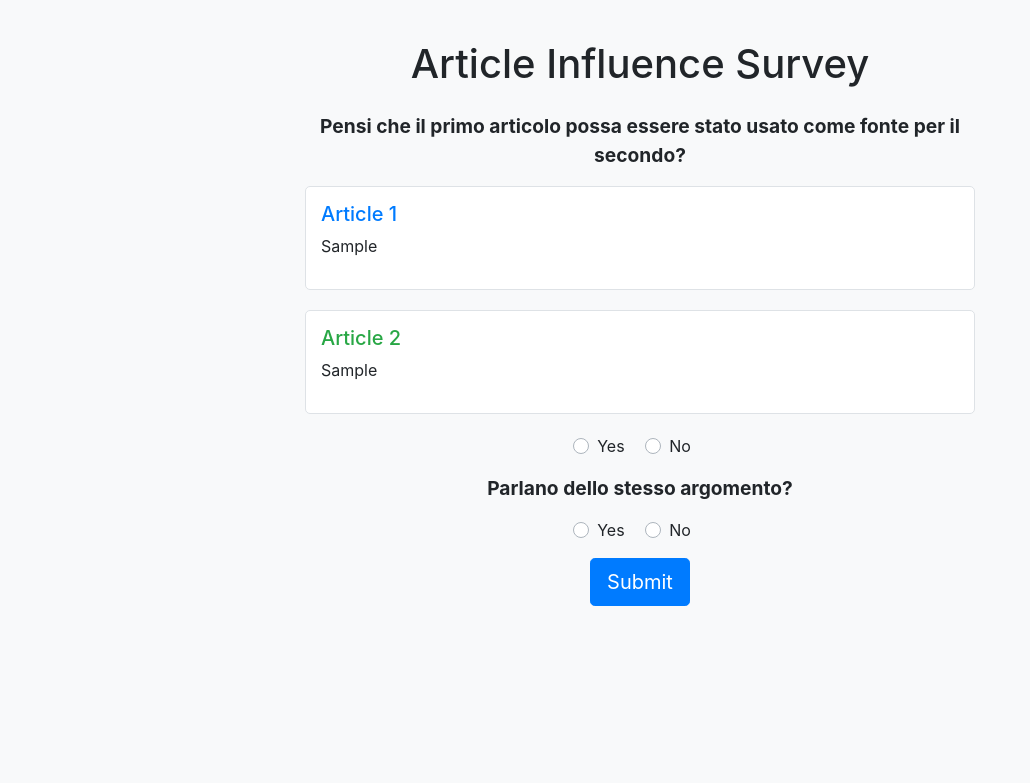
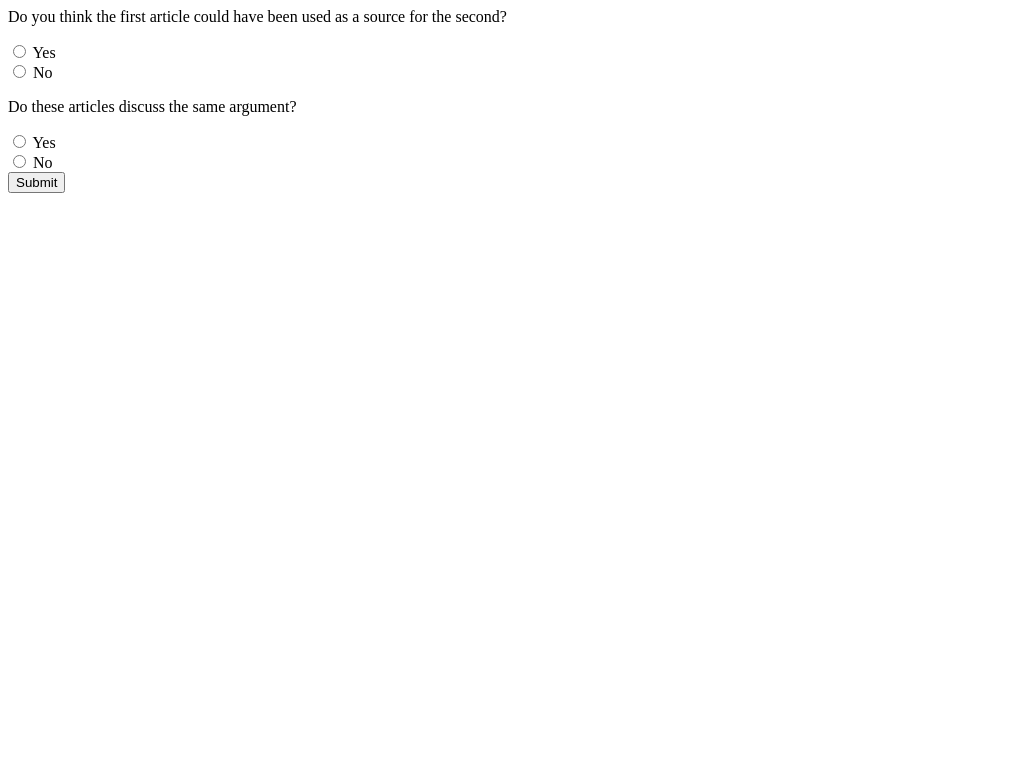
Before and after one commit to MatiasSalaris/surveyNewsAnalysis, a Flask app: template templates/survey.html in a window 1280 px wide. Shown: the top 783 px of the page, without its empty margins (0-1030 px from the left). Run offline with Flask 3, Linux system fonts and the light colour scheme; the template is opened without the code that fills it: most values are stand-ins (such as "Sample title", 1, 10 or a date in 2020); some libraries are stand-ins or nearby versions.

Commit message:
Update survey.html

```diff
--- a/templates/survey.html
+++ b/templates/survey.html
@@ -1,87 +1,32 @@
-<!DOCTYPE html>
-<html lang="en">
-<head>
-    <meta charset="UTF-8">
-    <meta name="viewport" content="width=device-width, initial-scale=1.0">
-    <title>Article Influence Survey</title>
-    <!-- Bootstrap CSS -->
-    <link href="https://maxcdn.bootstrapcdn.com/bootstrap/4.5.2/css/bootstrap.min.css" rel="stylesheet">
-    <style>
-        body {
-            background-color: #f8f9fa;
-            margin-top: 40px;
-        }
-        .container {
-            max-width: 700px;
-        }
-        .article-box {
-            padding: 15px;
-            background-color: #ffffff;
-            border: 1px solid #dee2e6;
-            border-radius: 5px;
-            margin-bottom: 20px;
-        }
-        .question {
-            font-weight: bold;
-            font-size: 1.2em;
-        }
-    </style>
-</head>
-<body>
-    <div class="container">
-        <h1 class="text-center mb-4">Article Influence Survey</h1>
-
-        <!-- First Question -->
-        <p class="question text-center">Pensi che il primo articolo possa essere stato usato come fonte per il secondo?</p>
-
-        <!-- Article 1 Box -->
-        <div class="article-box">
-            <h5 class="text-primary">Article 1</h5>
-            <p>{{ article1 }}</p>
-        </div>
-
-        <!-- Article 2 Box -->
-        <div class="article-box">
-            <h5 class="text-success">Article 2</h5>
-            <p>{{ article2 }}</p>
-        </div>
-
-        <!-- Survey Form -->
 <form action="/submit" method="POST" class="text-center">
     <input type="hidden" name="article1" value="{{ article1 }}">
     <input type="hidden" name="article2" value="{{ article2 }}">
 
-            <!-- First Question Response -->
+    <!-- First Question -->
     <div class="form-group">
+        <p class="question">Do you think the first article could have been used as a source for the second?</p>
         <div class="custom-control custom-radio custom-control-inline">
-                    <input type="radio" id="yesOption" name="response_source" value="Yes" class="custom-control-input" required>
-                    <label class="custom-control-label" for="yesOption">Yes</label>
+            <input type="radio" id="sourceYesOption" name="response_source" value="yes" class="custom-control-input" required>
+            <label class="custom-control-label" for="sourceYesOption">Yes</label>
         </div>
         <div class="custom-control custom-radio custom-control-inline">
-                    <input type="radio" id="noOption" name="response_source" value="No" class="custom-control-input" required>
-                    <label class="custom-control-label" for="noOption">No</label>
+            <input type="radio" id="sourceNoOption" name="response_source" value="no" class="custom-control-input" required>
+            <label class="custom-control-label" for="sourceNoOption">No</label>
         </div>
     </div>
 
     <!-- Second Question -->
-            <p class="question">Parlano dello stesso argomento?</p>
     <div class="form-group">
+        <p class="question">Do these articles discuss the same argument?</p>
         <div class="custom-control custom-radio custom-control-inline">
-                    <input type="radio" id="sameArgYes" name="response_argument" value="Yes" class="custom-control-input" required>
-                    <label class="custom-control-label" for="sameArgYes">Yes</label>
+            <input type="radio" id="sameArgumentYesOption" name="response_argument" value="yes" class="custom-control-input" required>
+            <label class="custom-control-label" for="sameArgumentYesOption">Yes</label>
         </div>
         <div class="custom-control custom-radio custom-control-inline">
-                    <input type="radio" id="sameArgNo" name="response_argument" value="No" class="custom-control-input" required>
-                    <label class="custom-control-label" for="sameArgNo">No</label>
+            <input type="radio" id="sameArgumentNoOption" name="response_argument" value="no" class="custom-control-input" required>
+            <label class="custom-control-label" for="sameArgumentNoOption">No</label>
         </div>
     </div>
 
     <button type="submit" class="btn btn-primary btn-lg">Submit</button>
 </form>
-    </div>
-
-    <!-- Optional JavaScript and Bootstrap JS -->
-    <script src="https://code.jquery.com/jquery-3.5.1.min.js"></script>
-    <script src="https://cdn.jsdelivr.net/npm/bootstrap@4.5.2/dist/js/bootstrap.bundle.min.js"></script>
-</body>
-</html>
```
Lines whose indentation alone changed are shown as unchanged.
